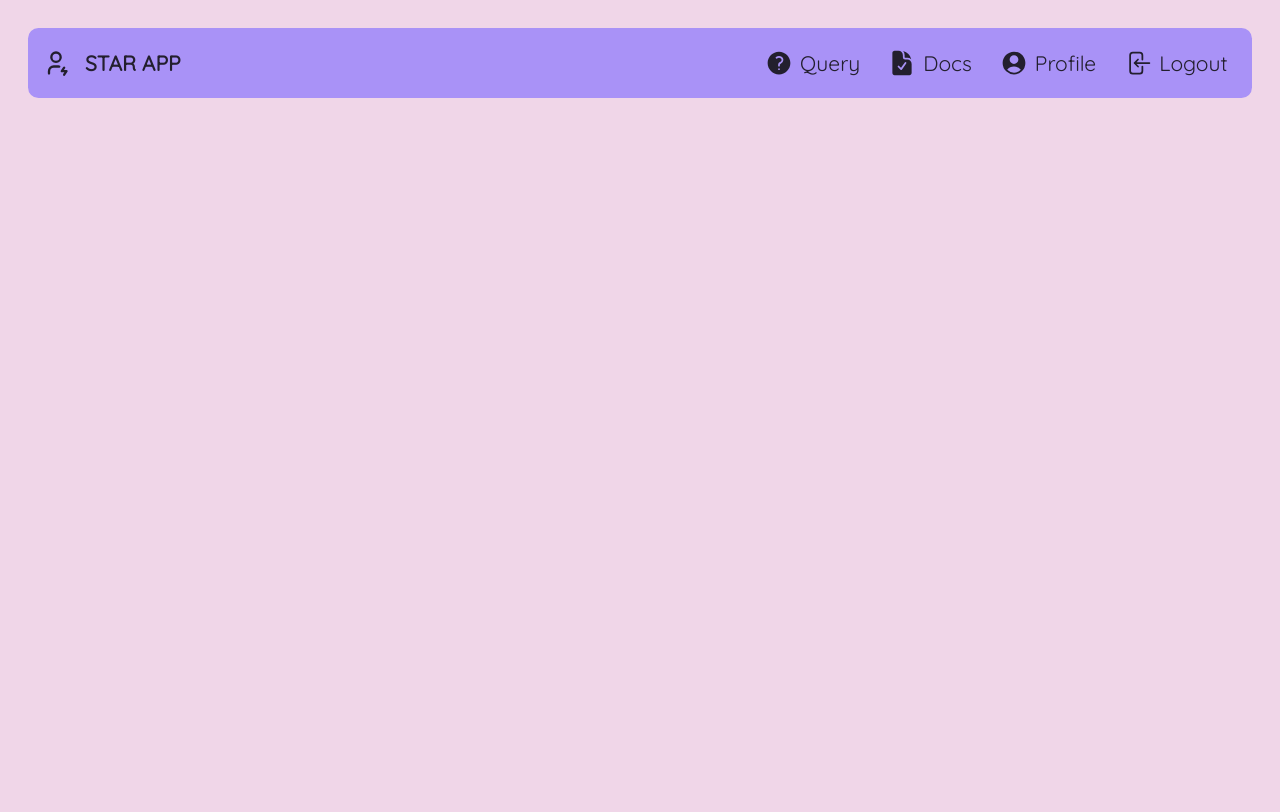
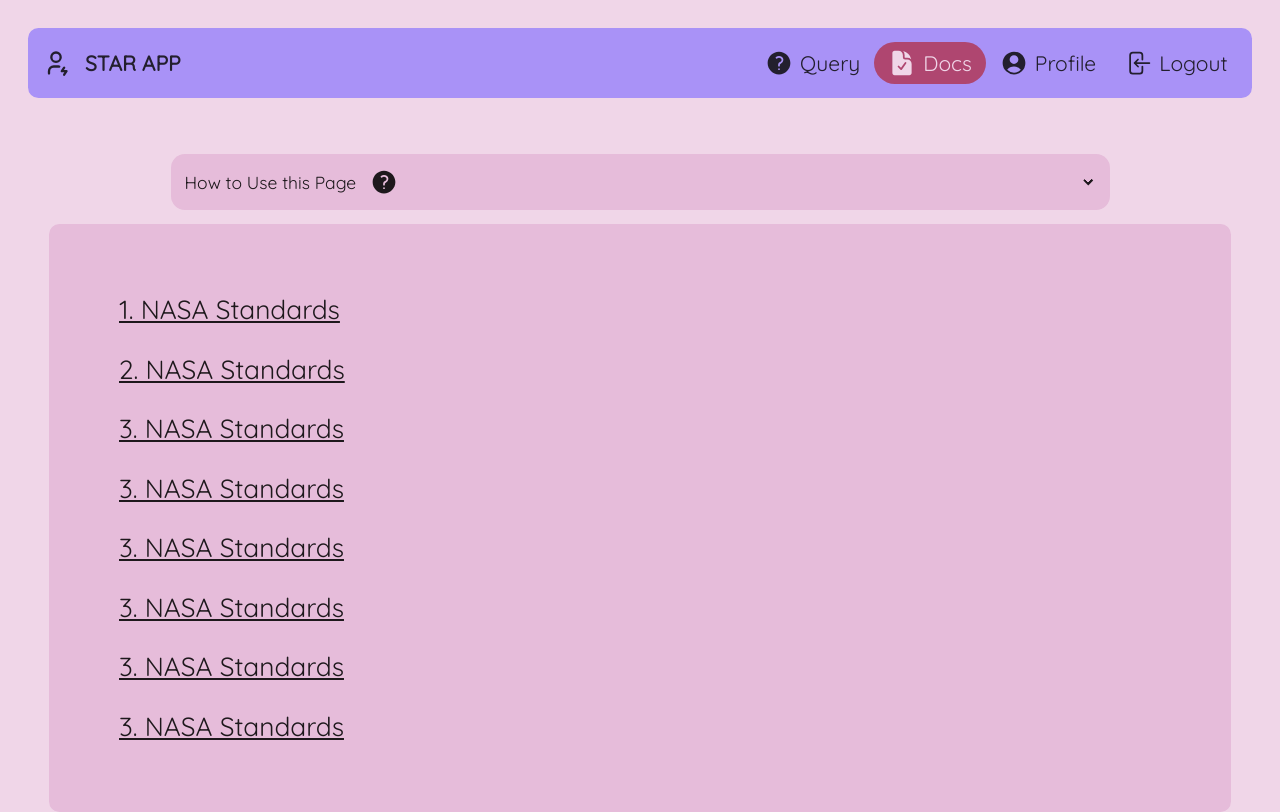
Before and after one commit to karma8022/STAR, a React (Create React App) app in the folder frontend/web-app/: page /docs in a window 1280 px wide. Built offline with nearby package versions, Linux system fonts and the light colour scheme.

Commit message:
added docs page

```diff
--- a/frontend/web-app/src/App.js
+++ b/frontend/web-app/src/App.js
@@ -1,10 +1,10 @@
 import React, { useEffect } from "react";
 import { Navbar } from "./components/Navbar";
 import { Route, Routes } from "react-router-dom";
-import SignIn from "./pages/Signin.js";
-import SignUp from "./pages/Signup.js";
+// import SignIn from "./pages/Signin.jsx";
+// import SignUp from "./pages/Signup.jsx";
 import Profile from "./pages/Profile.js";
-import Contact from "./pages/Contact";
+import Docs from "./pages/Docs";
 import Projects from "./pages/Projects";
 import About from "./pages/About";
 import Home from "./pages/Home.js";
@@ -14,10 +14,10 @@ function App() {
 		<div className="bg-base-100">
 			<Navbar />
 			<Routes>
-        <Route path="/signup" element={<signup />} />
-        <Route path="/signin" element={<signin />} />
-        <Route path="/profile" element={<profile />} />
-        <Route path="/contact" element={<Contact />} />
+				{/* <Route path="/signup" element={<SignUp />} /> */}
+				{/* <Route path="/signin" element={<SignIn />} /> */}
+				<Route path="/profile" element={<Profile />} />
+				<Route path="/docs" element={<Docs />} />
 				<Route path="/" element={<Home />} />
 				<Route path="/projects" element={<Projects />} />
 				<Route path="/about" element={<About />} />
--- a/frontend/web-app/src/components/Navbar.js
+++ b/frontend/web-app/src/components/Navbar.js
@@ -44,25 +44,25 @@ export function Navbar() {
         >
           <ul className="menu menu-horizontal px-1">
             <li className="text-lg md:text-2xl">
-              <NavLink to={"/projects"} id="contact_element">
+              <NavLink to={"/"} id="contact_element">
                 <QuestionMarkCircleIcon className="w-8 h-8" />
                 Query
               </NavLink>
             </li>
             <li className="text-lg md:text-2xl">
-              <NavLink to={"/about"} id="contact_element">
+              <NavLink to={"/docs"} id="contact_element">
                 <DocumentCheckIcon className="w-8 h-8" />
                 Docs
               </NavLink>
             </li>
             <li className="text-lg md:text-2xl">
-              <NavLink to={"/contact"} id="contact_element">
+              <NavLink to={"/profile"} id="contact_element">
                 <UserCircleIcon className="w-8 h-8" />
                 Profile
               </NavLink>
             </li>
             <li className="text-lg md:text-2xl">
-              <NavLink to={"/contact"} id="contact_element">
+              <NavLink to={"/signin"} id="contact_element">
                 <ArrowLeftOnRectangleIcon className="w-8 h-8" />
                 Logout
               </NavLink>
--- a/frontend/web-app/src/pages/Contact.js
+++ /dev/null
@@ -1,14 +0,0 @@
-import React from "react";
-
-const Contact = () => {
-	return (
-		<div className="">
-			<h1>Contact</h1>
-			This will contain things like my social media, where to get me,
-			phone number and things like that. should be rather small. Could
-			have an image.
-		</div>
-	);
-};
-
-export default Contact;
--- /dev/null
+++ b/frontend/web-app/src/pages/Docs.js
@@ -0,0 +1,75 @@
+import React from "react";
+import { QuestionMarkCircleIcon } from "@heroicons/react/24/solid";
+const Contact = () => {
+	return (
+		<div className="">
+			<div className="flex justify-center items-center mt-16">
+				<div className="collapse collapse-arrow bg-base-200 w-3/4">
+					<input type="radio" name="my-accordion-2" />
+					<div className="collapse-title text-xl font-medium text-3xl">
+						<div className="flex  items-center">
+							How to Use this Page{"   "}
+							<QuestionMarkCircleIcon className="w-8 h-8 inline mx-4" />
+						</div>
+					</div>
+					<div className="collapse-content text-2xl">
+						<p>hello</p>
+					</div>
+				</div>
+			</div>
+
+			<div className="m-4 p-16 text-3xl bg-base-200 rounded-xl mx-10 flex flex-col">
+				<a
+					href="https://standards.nasa.gov/all-standards"
+					className="underline m-4"
+				>
+					1. NASA Standards
+				</a>
+				<a
+					href="https://standards.nasa.gov/all-standards"
+					className="underline m-4"
+				>
+					2. NASA Standards
+				</a>
+				<a
+					href="https://standards.nasa.gov/all-standards"
+					className="underline m-4"
+				>
+					3. NASA Standards
+				</a>
+				<a
+					href="https://standards.nasa.gov/all-standards"
+					className="underline m-4"
+				>
+					3. NASA Standards
+				</a>
+				<a
+					href="https://standards.nasa.gov/all-standards"
+					className="underline m-4"
+				>
+					3. NASA Standards
+				</a>
+				<a
+					href="https://standards.nasa.gov/all-standards"
+					className="underline m-4"
+				>
+					3. NASA Standards
+				</a>
+				<a
+					href="https://standards.nasa.gov/all-standards"
+					className="underline m-4"
+				>
+					3. NASA Standards
+				</a>
+				<a
+					href="https://standards.nasa.gov/all-standards"
+					className="underline m-4"
+				>
+					3. NASA Standards
+				</a>
+			</div>
+		</div>
+	);
+};
+
+export default Contact;
--- a/frontend/web-app/src/pages/Home.js
+++ b/frontend/web-app/src/pages/Home.js
@@ -339,6 +339,20 @@ const Projects = () => {
 							accent
 						</div>
 					</div>
+					<div className="text-3xl text-left mx-4 outline w-fit outline-1 rounded-lg p-2">
+						{" "}
+						Response
+					</div>
+					<div className="text-2xl mx-4">
+						Lorem ipsum dolor sit amet consectetur adipis
+					</div>
+					<div className="text-3xl text-left mx-4 outline w-fit outline-1 rounded-lg p-2">
+						{" "}
+						References
+					</div>
+					<div className="text-2xl mx-4">
+						Lorem ipsum dolor sit amet consectetur adipis
+					</div>
 				</div>
 			</div>
 			<div id="mlds_projects" className="hidden p-8 bg-secondary m-8">
@@ -388,6 +402,20 @@ const Projects = () => {
 						<div className="mx-4 badge badge-primary p-4 text-2xl">
 							accent
 						</div>
+					</div>
+					<div className="text-3xl text-left mx-4 outline w-fit outline-1 rounded-lg p-2">
+						{" "}
+						Response
+					</div>
+					<div className="text-2xl mx-4">
+						Lorem ipsum dolor sit amet consectetur adipis
+					</div>
+					<div className="text-3xl text-left mx-4 outline w-fit outline-1 rounded-lg p-2">
+						{" "}
+						References
+					</div>
+					<div className="text-2xl mx-4">
+						Lorem ipsum dolor sit amet consectetur adipis
 					</div>
 				</div>
 			</div>
@@ -439,6 +467,20 @@ const Projects = () => {
 							accent
 						</div>
 					</div>
+					<div className="text-3xl text-left mx-4 outline w-fit outline-1 rounded-lg p-2">
+						{" "}
+						Response
+					</div>
+					<div className="text-2xl mx-4">
+						Lorem ipsum dolor sit amet consectetur adipis
+					</div>
+					<div className="text-3xl text-left mx-4 outline w-fit outline-1 rounded-lg p-2">
+						{" "}
+						References
+					</div>
+					<div className="text-2xl mx-4">
+						Lorem ipsum dolor sit amet consectetur adipis
+					</div>
 				</div>
 			</div>
 			<div id="web_dev_projects" className="hidden p-8 bg-purple-300 m-8">
@@ -488,6 +530,20 @@ const Projects = () => {
 						<div className="mx-4 badge badge-primary p-4 text-2xl">
 							accent
 						</div>
+					</div>
+					<div className="text-3xl text-left mx-4 outline w-fit outline-1 rounded-lg p-2">
+						{" "}
+						Response
+					</div>
+					<div className="text-2xl mx-4">
+						Lorem ipsum dolor sit amet consectetur adipis
+					</div>
+					<div className="text-3xl text-left mx-4 outline w-fit outline-1 rounded-lg p-2">
+						{" "}
+						References
+					</div>
+					<div className="text-2xl mx-4">
+						Lorem ipsum dolor sit amet consectetur adipis links
 					</div>
 				</div>
 			</div>
@@ -540,7 +596,28 @@ const Projects = () => {
 							accent
 						</div>
 					</div>
+					<div className="text-3xl text-left mx-4 outline w-fit outline-1 rounded-lg p-2">
+						{" "}
+						Response
+					</div>
+					<div className="text-2xl mx-4">
+						Lorem ipsum dolor sit amet consectetur adipis
+					</div>
+					<div className="text-3xl text-left mx-4 outline w-fit outline-1 rounded-lg p-2">
+						{" "}
+						References
+					</div>
+					<div className="text-2xl mx-4">
+						Lorem ipsum dolor sit amet consectetur adipis
+					</div>
 				</div>
+			</div>
+			<div>
+				<br></br>
+				<br></br>
+				<br></br>
+				<br></br>
+				<br></br>
 			</div>
 		</div>
 	);
```
Also changed, not shown: frontend/web-app/jsconfig.json (deleted, +0 -22 lines). Lines whose indentation alone changed are shown as unchanged.
